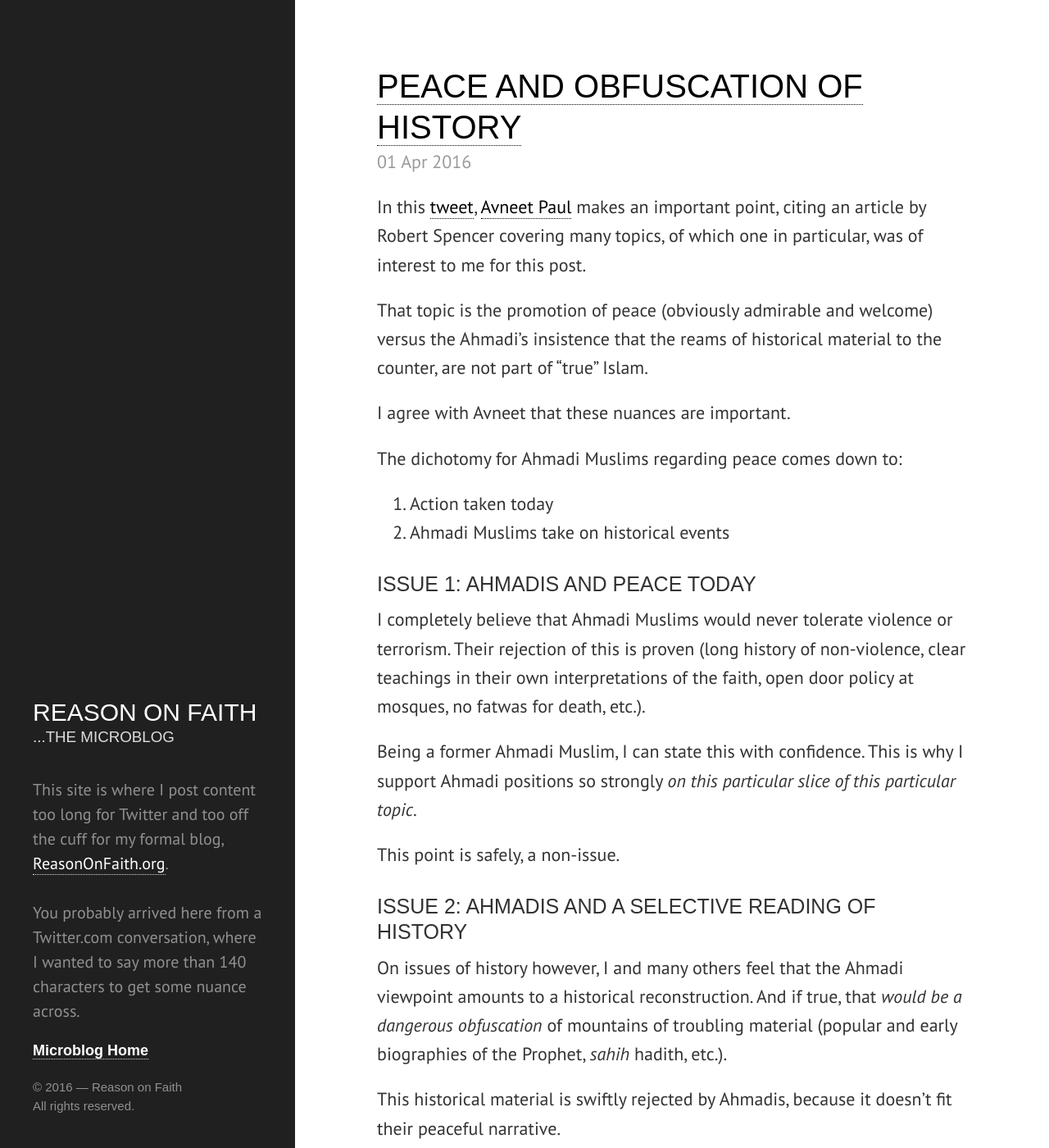
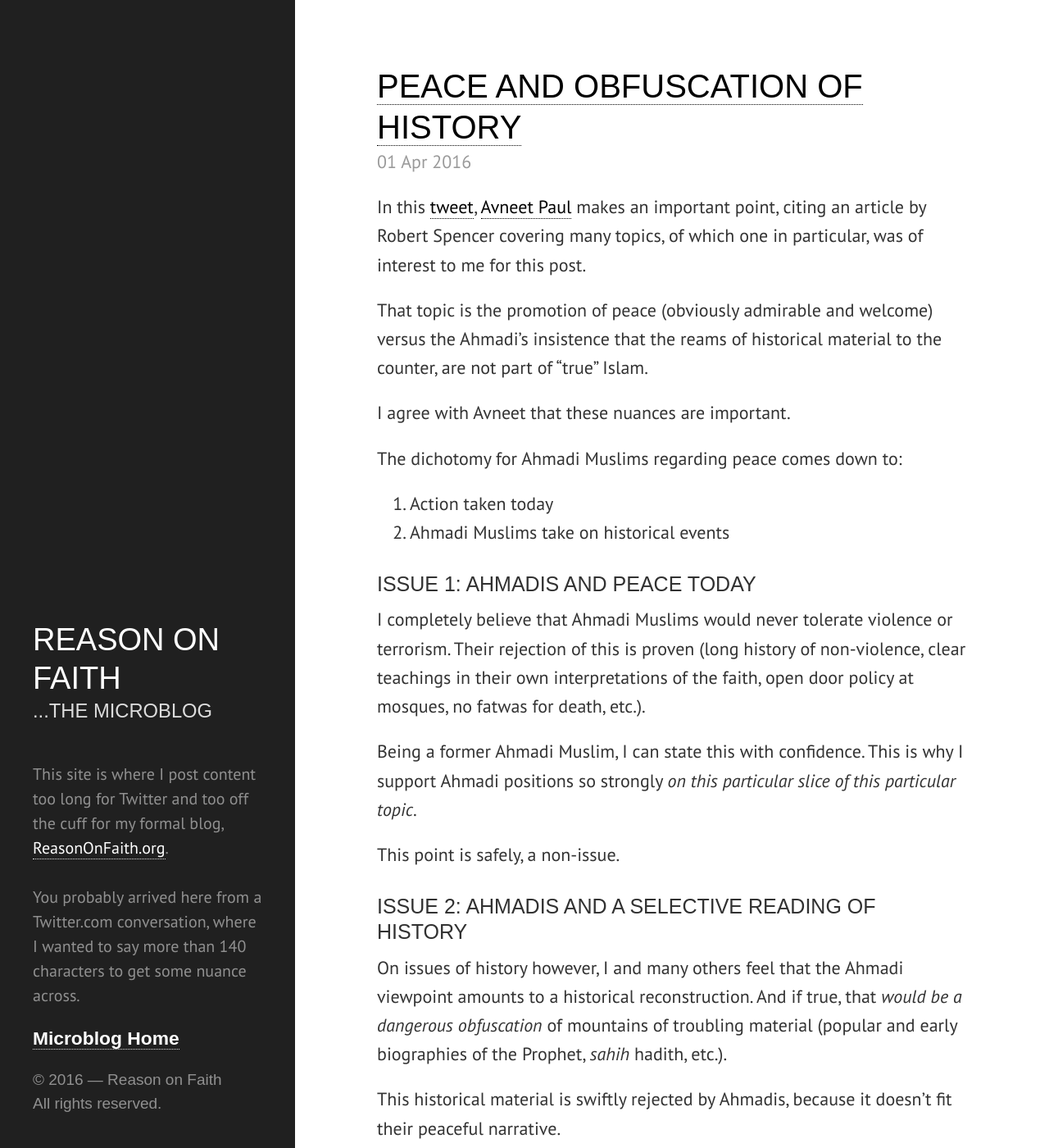
Before and after one commit to ReasonOnFaith/ReasonOnFaith.github.io, a Jekyll site: the page built from index.html, in a window 1280 px wide and 1400 px high. Shown: the whole window at 82% size. Built offline with Jekyll 4.4.1, drawn with Linux system fonts in a browser that asks for light colours; the list of posts is cut into pages by our own code.

Commit message:
no message

```diff
--- a/public/css/hyde.css
+++ b/public/css/hyde.css
@@ -142,7 +142,7 @@ p.lead a:focus,
     bottom: 1rem;
     left:   1rem;
     font-family: "nimbus-sans-condensed", sans-serif;
-    font-size: 0.75em;
+    font-size: 0.95em;
   }
 }
 
```
